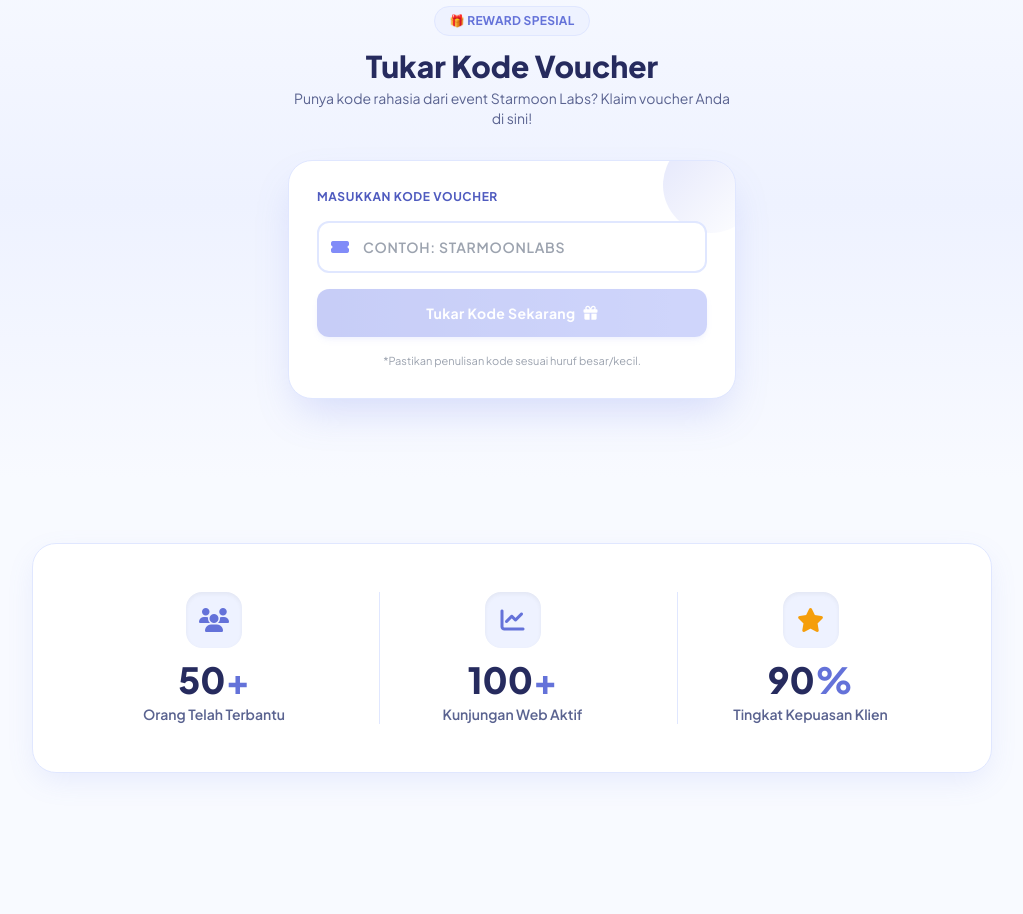
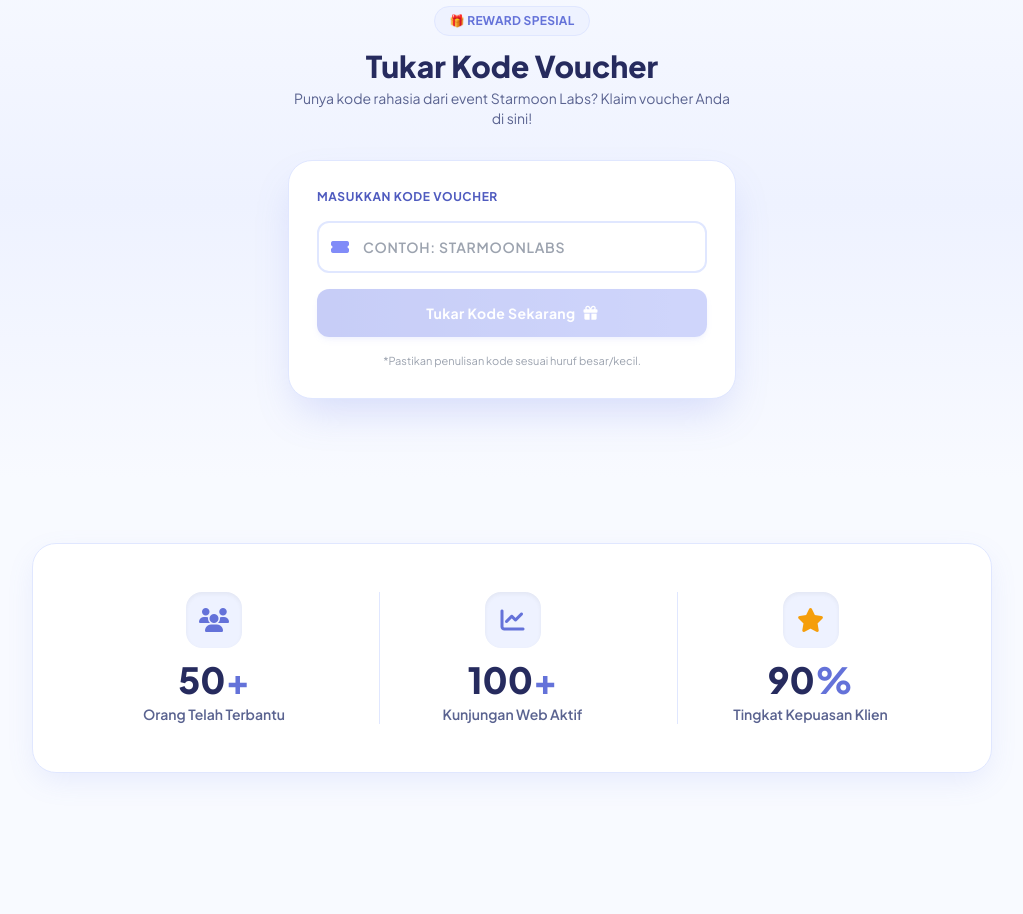
Before and after one commit to Tstar7/Starmoon-Labs, a plain HTML site: page index.html in a window 1280 px wide. Shown: the part 4120-5034 px from the top of the page, without its empty margins (128-1151 px from the left). Drawn offline with nearby package versions, Linux system fonts and the light colour scheme; some packages are replaced by stand-ins of ours; animation ran at ten frames a second; a script that the page names is missing.

Commit message:
Update index.html

```diff
--- a/index.html
+++ b/index.html
@@ -1032,7 +1032,6 @@
       </div>
 
       <div class="bg-white rounded-3xl p-7 border border-indigo-100 starmoon-shadow-lg relative overflow-hidden">
-        <div class="absolute top-0 right-0 -mr-6 -mt-6 w-24 h-24 bg-gradient-to-br from-[#7484EC]/20 to-transparent rounded-full pointer-events-none"></div>
 
         <div class="space-y-4">
           <label for="kode-input" class="block text-xs font-bold text-[#4F5BBF] uppercase tracking-wider">
```
